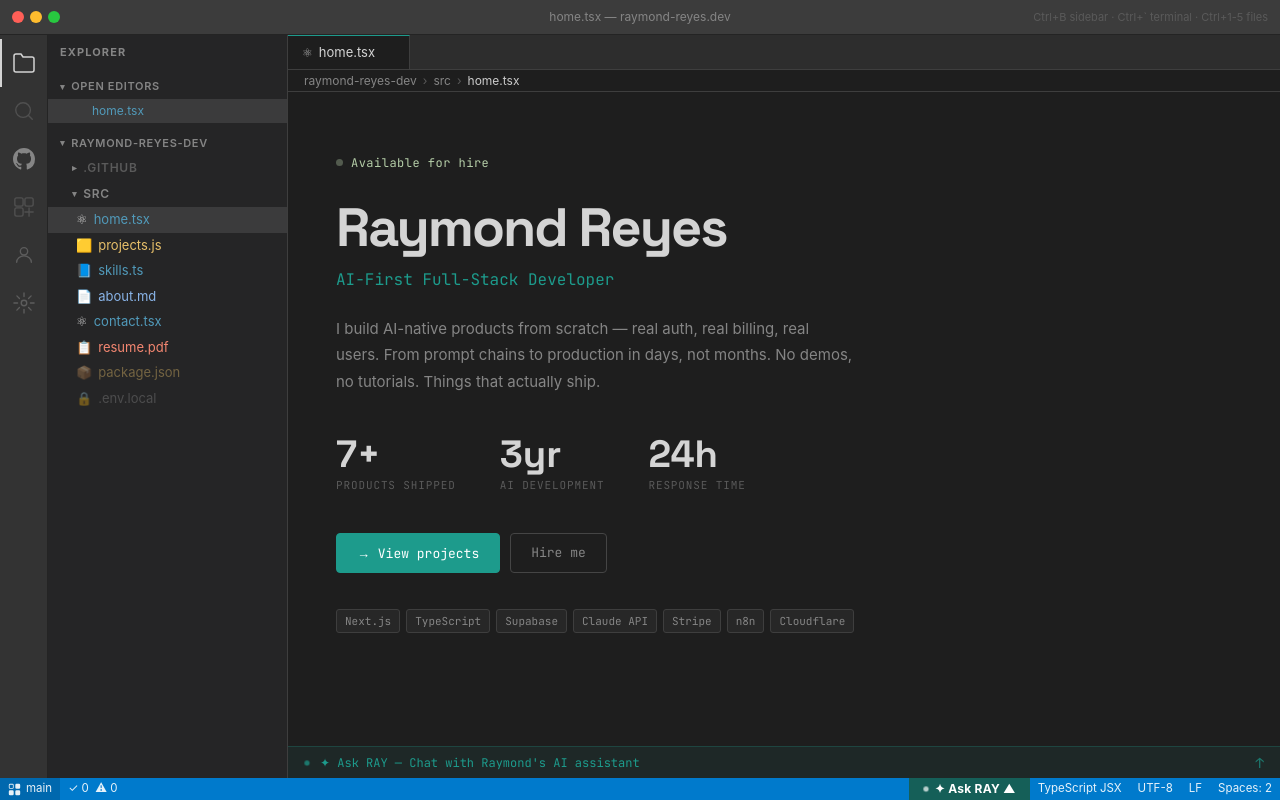
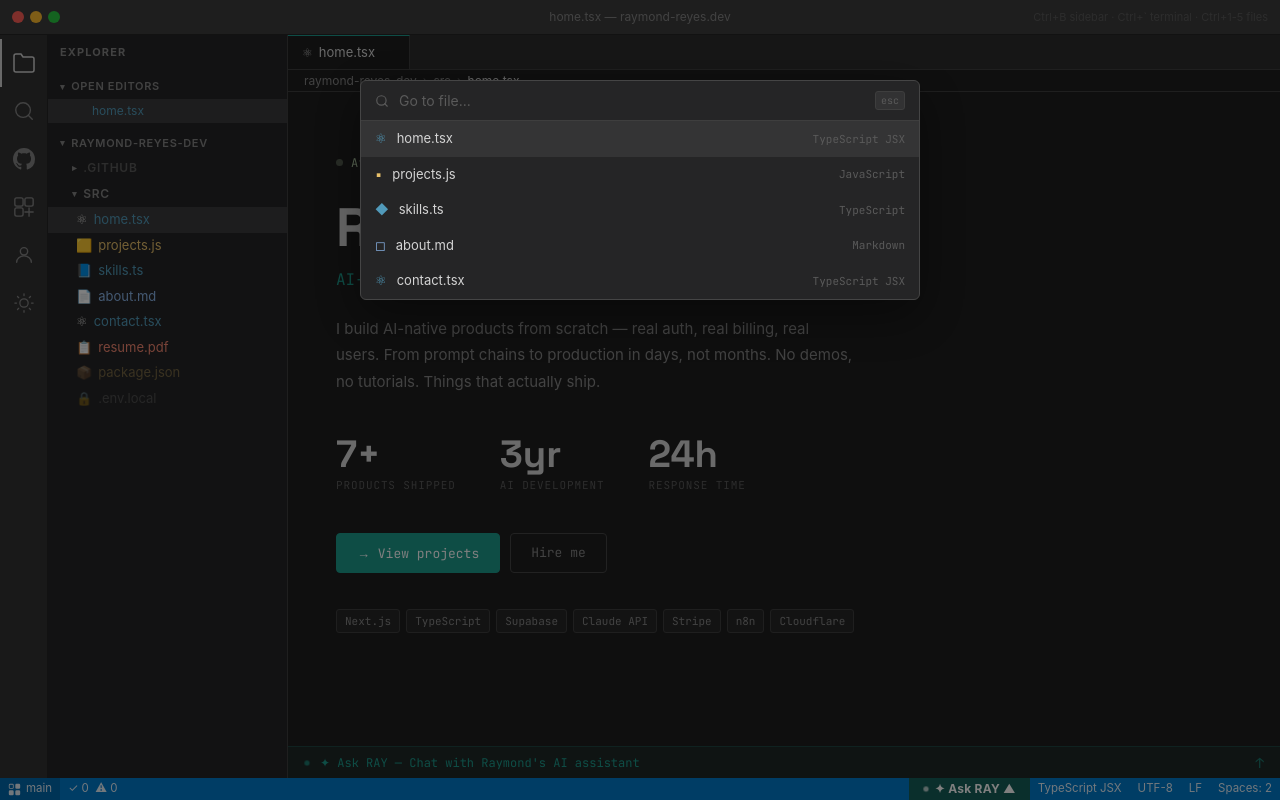
Before and after one commit to RaymondDRH/portafolio, a Next.js app: page / in a window 1280 px wide. Both pictures are taken after a click on the button 23 px from the left and 111 px from the top of the page. Built offline with nearby package versions, Linux system fonts and the light colour scheme.

Commit message:
feat: command palette, skills/contact shortcuts, dark/light theme toggle

```diff
--- a/app/globals.css
+++ b/app/globals.css
@@ -36,6 +36,30 @@
   --font-ui:      -apple-system, 'Segoe UI', system-ui, sans-serif;
   --font-mono:    var(--jb, 'JetBrains Mono'), 'Fira Code', ui-monospace, monospace;
   --font-display: var(--sg, 'Space Grotesk'), ui-sans-serif, system-ui, sans-serif;
+}
+
+/* ── Light Theme ── */
+[data-theme="light"] {
+  --editor-bg:    #ffffff;
+  --sidebar-bg:   #f3f3f3;
+  --actbar-bg:    #2c2c2c;
+  --titlebar-bg:  #dddddd;
+  --tab-bg:       #ececec;
+  --panel-bg:     #f3f3f3;
+  --border:       #d4d4d4;
+  --border-light: #cccccc;
+  --text:         #333333;
+  --text-dim:     #6e6e6e;
+  --text-bright:  #1e1e1e;
+  --text-faint:   #a0a0a0;
+  --syn-keyword:  #0000ff;
+  --syn-type:     #267f99;
+  --syn-string:   #a31515;
+  --syn-number:   #098658;
+  --syn-comment:  #008000;
+  --syn-fn:       #795e26;
+  --syn-var:      #001080;
+  --syn-prop:     #001080;
 }
 
 body {
@@ -461,6 +485,52 @@
 .contact-channel-label { font-size: 10.5px; font-family: var(--font-mono); color: var(--text-faint); text-transform: uppercase; letter-spacing: 0.06em; }
 .contact-channel-value { font-size: 13.5px; color: var(--text-bright); font-family: var(--font-mono); }
 
+/* ── Command Palette ── */
+.cp-backdrop {
+  position: fixed; inset: 0; z-index: 200;
+  background: rgba(0,0,0,0.5);
+  display: flex; justify-content: center; align-items: flex-start;
+  padding-top: 80px;
+}
+.cp-modal {
+  width: 100%; max-width: 560px;
+  background: var(--sidebar-bg);
+  border: 1px solid var(--border-light);
+  border-radius: 6px;
+  overflow: hidden;
+  box-shadow: 0 16px 48px rgba(0,0,0,0.4);
+  margin: 0 16px;
+}
+.cp-input-row {
+  display: flex; align-items: center; gap: 10px;
+  padding: 10px 14px;
+  border-bottom: 1px solid var(--border);
+}
+.cp-input {
+  flex: 1; background: none; border: none; outline: none;
+  color: var(--text-bright); font-size: 14px;
+  font-family: var(--font-ui);
+  caret-color: var(--accent);
+}
+.cp-input::placeholder { color: var(--text-faint); }
+.cp-esc {
+  font-family: var(--font-mono); font-size: 10px;
+  color: var(--text-faint); background: rgba(255,255,255,0.06);
+  border: 1px solid var(--border); border-radius: 3px;
+  padding: 1px 5px; cursor: pointer;
+}
+.cp-results { max-height: 280px; overflow-y: auto; }
+.cp-item {
+  display: flex; align-items: center; gap: 10px;
+  padding: 8px 14px; cursor: pointer;
+  transition: background 0.1s;
+}
+.cp-item:hover, .cp-item.active { background: rgba(255,255,255,0.07); }
+[data-theme="light"] .cp-item:hover,
+[data-theme="light"] .cp-item.active { background: rgba(0,0,0,0.06); }
+.cp-item-name { font-size: 13px; color: var(--text-bright); flex: 1; }
+.cp-item-lang { font-size: 11px; font-family: var(--font-mono); color: var(--text-faint); }
+
 /* ── Panel Hint Bar ── */
 .vsc-panel-hint {
   display: flex; align-items: center; gap: 10px;
--- a/components/ActivityBar.tsx
+++ b/components/ActivityBar.tsx
@@ -1,14 +1,24 @@
 export default function ActivityBar({
   sidebarOpen,
   onToggle,
+  onSearch,
+  onSkills,
+  onContact,
+  onTheme,
+  theme,
 }: {
   sidebarOpen: boolean
   onToggle: () => void
+  onSearch: () => void
+  onSkills: () => void
+  onContact: () => void
+  onTheme: () => void
+  theme: 'dark' | 'light'
 }) {
   return (
     <div className="vsc-activitybar">
       <div className="vsc-actbar-top">
-        {/* Explorer toggle */}
+        {/* Explorer */}
         <button
           className={`vsc-actbar-btn${sidebarOpen ? ' active' : ''}`}
           onClick={onToggle}
@@ -19,8 +29,8 @@
           </svg>
         </button>
 
-        {/* Search (decorative) */}
-        <button className="vsc-actbar-btn" title="Search" style={{ opacity: 0.35, cursor: 'default' }}>
+        {/* Search → Command Palette */}
+        <button className="vsc-actbar-btn" onClick={onSearch} title="Go to file (Ctrl+P)">
           <svg width="22" height="22" viewBox="0 0 24 24" fill="none" stroke="currentColor" strokeWidth="1.5" strokeLinecap="round" strokeLinejoin="round">
             <circle cx="11" cy="11" r="8" />
             <path d="M21 21l-4.35-4.35" />
@@ -40,8 +50,8 @@
           </svg>
         </a>
 
-        {/* Extensions (decorative) */}
-        <button className="vsc-actbar-btn" title="Extensions" style={{ opacity: 0.35, cursor: 'default' }}>
+        {/* Extensions → Skills */}
+        <button className="vsc-actbar-btn" onClick={onSkills} title="Skills">
           <svg width="22" height="22" viewBox="0 0 24 24" fill="none" stroke="currentColor" strokeWidth="1.5" strokeLinecap="round" strokeLinejoin="round">
             <rect x="2" y="2" width="9" height="9" rx="2" />
             <rect x="13" y="2" width="9" height="9" rx="2" />
@@ -50,20 +60,26 @@
           </svg>
         </button>
 
-        {/* Account */}
-        <button className="vsc-actbar-btn" title="Raymond Reyes" style={{ opacity: 0.5, cursor: 'default' }}>
+        {/* Account → Contact */}
+        <button className="vsc-actbar-btn" onClick={onContact} title="Contact">
           <svg width="22" height="22" viewBox="0 0 24 24" fill="none" stroke="currentColor" strokeWidth="1.5" strokeLinecap="round" strokeLinejoin="round">
             <circle cx="12" cy="8" r="4" />
             <path d="M4 20c0-4 3.6-7 8-7s8 3 8 7" />
           </svg>
         </button>
 
-        {/* Settings */}
-        <button className="vsc-actbar-btn" title="Settings" style={{ opacity: 0.5, cursor: 'default' }}>
-          <svg width="22" height="22" viewBox="0 0 24 24" fill="none" stroke="currentColor" strokeWidth="1.5" strokeLinecap="round" strokeLinejoin="round">
-            <circle cx="12" cy="12" r="3" />
-            <path d="M12 1v4M12 19v4M4.22 4.22l2.83 2.83M16.95 16.95l2.83 2.83M1 12h4M19 12h4M4.22 19.78l2.83-2.83M16.95 7.05l2.83-2.83" />
-          </svg>
+        {/* Theme toggle */}
+        <button className="vsc-actbar-btn" onClick={onTheme} title={theme === 'dark' ? 'Switch to light theme' : 'Switch to dark theme'}>
+          {theme === 'dark' ? (
+            <svg width="20" height="20" viewBox="0 0 24 24" fill="none" stroke="currentColor" strokeWidth="1.5" strokeLinecap="round" strokeLinejoin="round">
+              <circle cx="12" cy="12" r="5" />
+              <path d="M12 1v2M12 21v2M4.22 4.22l1.42 1.42M18.36 18.36l1.42 1.42M1 12h2M21 12h2M4.22 19.78l1.42-1.42M18.36 5.64l1.42-1.42" />
+            </svg>
+          ) : (
+            <svg width="20" height="20" viewBox="0 0 24 24" fill="none" stroke="currentColor" strokeWidth="1.5" strokeLinecap="round" strokeLinejoin="round">
+              <path d="M21 12.79A9 9 0 1111.21 3 7 7 0 0021 12.79z" />
+            </svg>
+          )}
         </button>
       </div>
 
--- /dev/null
+++ b/components/CommandPalette.tsx
@@ -0,0 +1,83 @@
+'use client'
+
+import { useState, useEffect, useRef } from 'react'
+import { FILES, FileId } from './VSCodeShell'
+
+export default function CommandPalette({
+  onOpen,
+  onClose,
+}: {
+  onOpen: (id: FileId) => void
+  onClose: () => void
+}) {
+  const [query, setQuery] = useState('')
+  const [selected, setSelected] = useState(0)
+  const inputRef = useRef<HTMLInputElement>(null)
+
+  const results = FILES.filter(f =>
+    f.name.toLowerCase().includes(query.toLowerCase()) ||
+    f.id.toLowerCase().includes(query.toLowerCase())
+  )
+
+  useEffect(() => {
+    inputRef.current?.focus()
+  }, [])
+
+  useEffect(() => {
+    setSelected(0)
+  }, [query])
+
+  useEffect(() => {
+    const handler = (e: KeyboardEvent) => {
+      if (e.key === 'Escape') onClose()
+      if (e.key === 'ArrowDown') setSelected(s => Math.min(s + 1, results.length - 1))
+      if (e.key === 'ArrowUp') setSelected(s => Math.max(s - 1, 0))
+      if (e.key === 'Enter' && results[selected]) {
+        onOpen(results[selected].id)
+        onClose()
+      }
+    }
+    window.addEventListener('keydown', handler)
+    return () => window.removeEventListener('keydown', handler)
+  }, [results, selected, onOpen, onClose])
+
+  const FILE_COLORS: Record<string, string> = {
+    tsx: '#519aba', js: '#e8c06a', ts: '#519aba', md: '#89b4e8',
+  }
+
+  return (
+    <div className="cp-backdrop" onClick={onClose}>
+      <div className="cp-modal" onClick={e => e.stopPropagation()}>
+        <div className="cp-input-row">
+          <svg width="14" height="14" viewBox="0 0 24 24" fill="none" stroke="currentColor" strokeWidth="2" strokeLinecap="round" strokeLinejoin="round" style={{ color: 'var(--text-faint)', flexShrink: 0 }}>
+            <circle cx="11" cy="11" r="8" /><path d="M21 21l-4.35-4.35" />
+          </svg>
+          <input
+            ref={inputRef}
+            className="cp-input"
+            placeholder="Go to file..."
+            value={query}
+            onChange={e => setQuery(e.target.value)}
+          />
+          <span className="cp-esc" onClick={onClose}>esc</span>
+        </div>
+        <div className="cp-results">
+          {results.map((f, i) => (
+            <div
+              key={f.id}
+              className={`cp-item${i === selected ? ' active' : ''}`}
+              onClick={() => { onOpen(f.id); onClose() }}
+              onMouseEnter={() => setSelected(i)}
+            >
+              <span style={{ color: FILE_COLORS[f.ext] ?? 'var(--text-dim)', fontSize: 13 }}>
+                {f.ext === 'tsx' ? '⚛' : f.ext === 'js' ? '▪' : f.ext === 'ts' ? '◆' : '◻'}
+              </span>
+              <span className="cp-item-name">{f.name}</span>
+              <span className="cp-item-lang">{f.language}</span>
+            </div>
+          ))}
+        </div>
+      </div>
+    </div>
+  )
+}
--- a/components/VSCodeShell.tsx
+++ b/components/VSCodeShell.tsx
@@ -2,6 +2,7 @@
 
 import { useState, useEffect, useRef, useCallback } from 'react'
 import ActivityBar from './ActivityBar'
+import CommandPalette from './CommandPalette'
 import FileExplorer from './FileExplorer'
 import TabBar from './TabBar'
 import StatusBar from './StatusBar'
@@ -54,12 +55,18 @@
   const [open, setOpen]           = useState<FileId[]>(['home'])
   const [sidebarOpen, setSidebar] = useState(true)
   const [panelOpen, setPanel]     = useState(false)
+  const [paletteOpen, setPalette] = useState(false)
+  const [theme, setTheme]         = useState<'dark' | 'light'>('dark')
   const [msgs, setMsgs]           = useState<Msg[]>([INIT_MSG])
   const [input, setInput]         = useState('')
   const [busy, setBusy]           = useState(false)
   const panelRef = useRef<HTMLDivElement>(null)
   const inputRef = useRef<HTMLInputElement>(null)
 
+
+  useEffect(() => {
+    document.documentElement.setAttribute('data-theme', theme)
+  }, [theme])
 
   useEffect(() => {
     if (panelRef.current) panelRef.current.scrollTop = panelRef.current.scrollHeight
@@ -92,6 +99,7 @@
     const handler = (e: KeyboardEvent) => {
       if (e.ctrlKey && e.key === 'b') { e.preventDefault(); setSidebar(o => !o) }
       if (e.ctrlKey && e.key === '`') { e.preventDefault(); setPanel(o => !o) }
+      if (e.ctrlKey && e.key === 'p') { e.preventDefault(); setPalette(o => !o) }
       if (e.ctrlKey && e.key >= '1' && e.key <= '5') {
         e.preventDefault()
         const file = FILES[parseInt(e.key) - 1]
@@ -132,6 +140,10 @@
 
   return (
     <div className="vsc-shell">
+      {paletteOpen && (
+        <CommandPalette onOpen={openFile} onClose={() => setPalette(false)} />
+      )}
+
       {/* ── Titlebar ── */}
       <div className="vsc-titlebar">
         <div className="vsc-titlebar-dots">
@@ -145,7 +157,15 @@
 
       {/* ── Body ── */}
       <div className="vsc-body">
-        <ActivityBar sidebarOpen={sidebarOpen} onToggle={() => setSidebar(o => !o)} />
+        <ActivityBar
+          sidebarOpen={sidebarOpen}
+          onToggle={() => setSidebar(o => !o)}
+          onSearch={() => setPalette(true)}
+          onSkills={() => openFile('skills')}
+          onContact={() => openFile('contact')}
+          onTheme={() => setTheme(t => t === 'dark' ? 'light' : 'dark')}
+          theme={theme}
+        />
 
         {sidebarOpen && (
           <div className="vsc-sidebar-backdrop" onClick={() => setSidebar(false)} />
```
